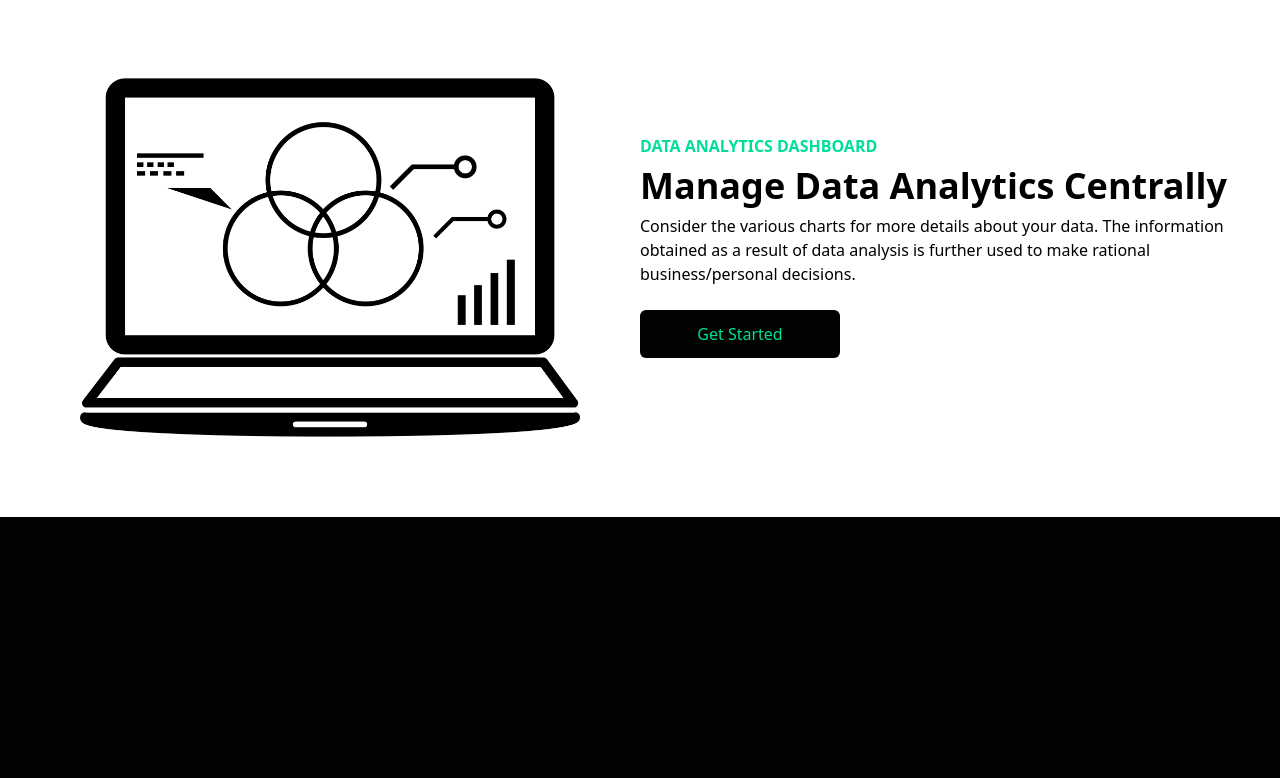
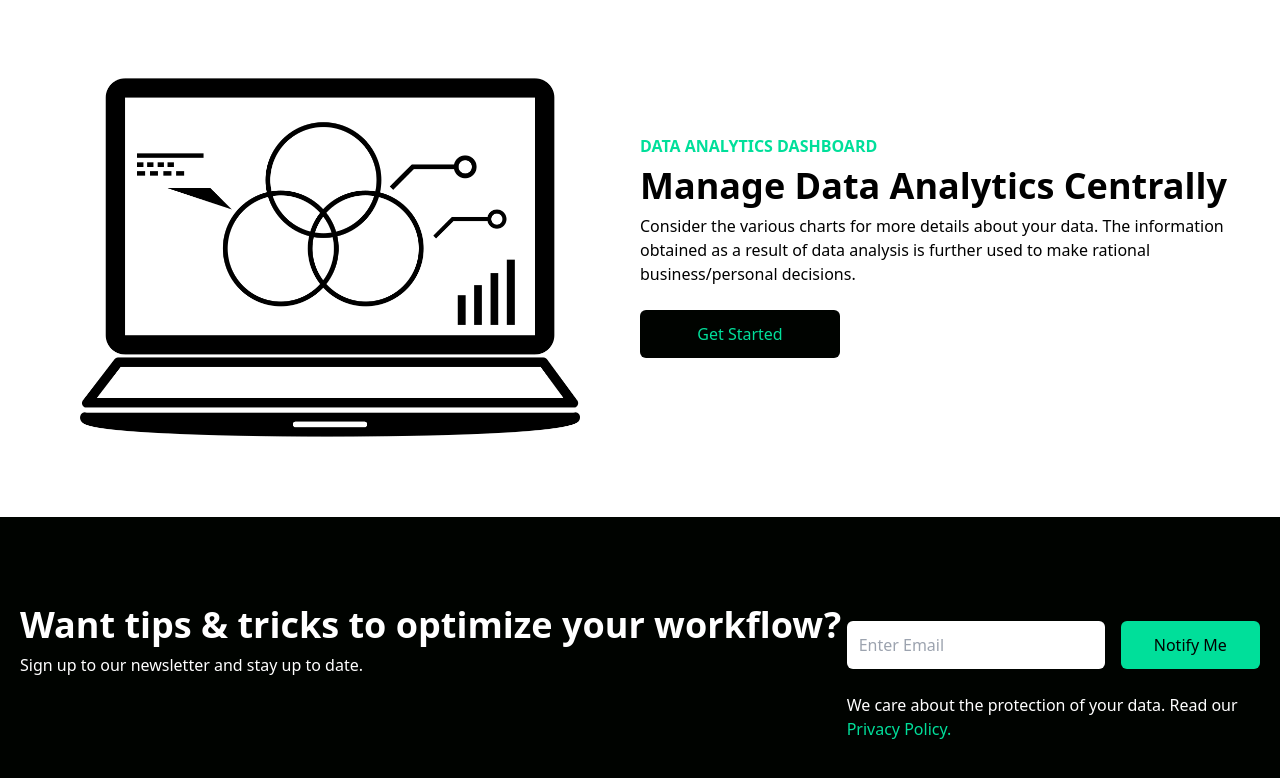
Before and after one commit to savelyevresearch/data-analytics-website, a React (Create React App) app: page / in a window 1280 px wide. Shown: the part 802-1580 px from the top of the page. Before the commit the page ends 1319 px from the top, so only its background shows below. Built offline with nearby package versions, Linux system fonts and the light colour scheme.

Commit message:
The Newsletter component has been added and completed

```diff
--- a/src/App.js
+++ b/src/App.js
@@ -2,6 +2,7 @@
 import Navbar from './components/Navbar';
 import Hero from './components/Hero';
 import Analytics from './components/Analytics';
+import Newsletter from './components/Newsletter';
 
 function App() {
   return (
@@ -9,6 +10,7 @@
       <Navbar />
       <Hero />
       <Analytics />
+      <Newsletter />
     </div>
   );
 }
--- /dev/null
+++ b/src/components/Newsletter.jsx
@@ -0,0 +1,25 @@
+import React from 'react'
+
+function Newsletter() {
+  return (
+    <div className='w-full py-16 text-white px-4'>
+      <div className='max-w-[1240px] mx-auto grid lg:grid-cols-3'>
+        <div className='lg:col-span-2 my-4'>
+            <h1 className='md:text-4xl sm:text-3xl text-2xl font-bold py-2'>
+              Want tips & tricks to optimize your workflow?
+            </h1>
+            <p>Sign up to our newsletter and stay up to date.</p>
+        </div>
+        <div className='my-4'>
+          <div className='flex flex-col  sm:flex-row items-center justify-between w-full'>
+            <input className='p-3 flex w-full rounded-md text-[#000300]' type='email' placeholder='Enter Email'/>
+            <button className='bg-[#00df9a] w-[200px] rounded-md font-medium ml-4 my-6 px-6 py-3 text-[#000300]'>Notify Me</button>
+          </div>
+          <p>We care about the protection of your data. Read our <span className='text-[#00df9a]'>Privacy Policy.</span></p>
+        </div>
+      </div>
+    </div>
+  )
+}
+
+export default Newsletter
```
